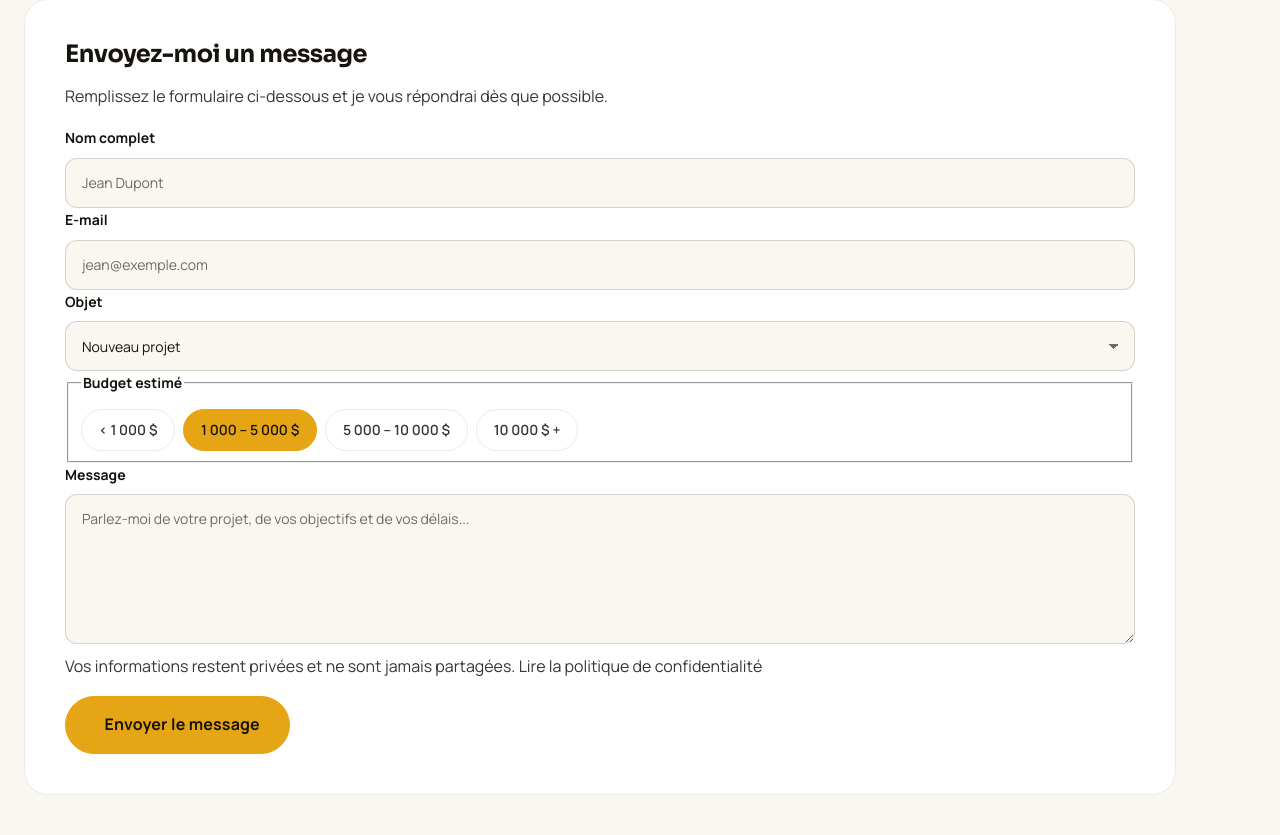
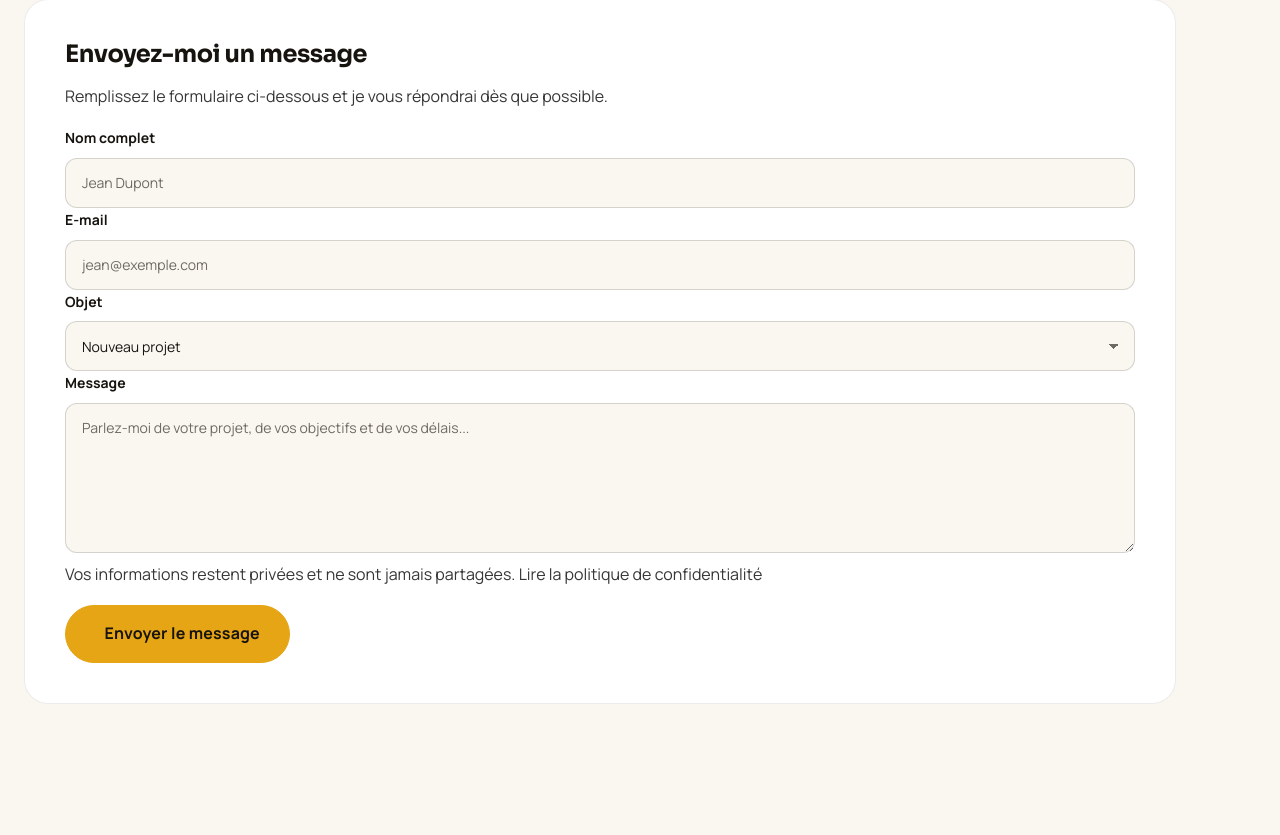
Before and after one commit to driouechoussa/driouechoussa-portfolio, a Laravel app: page /fr/contact in a window 1280 px wide. Shown: the part 957-1792 px from the top of the page. Run offline with Laravel 12, Linux system fonts and the light colour scheme; style sheets or scripts are compiled from the project's sources.

Commit message:
feat(contact)!: remove the estimated budget field
Drop the budget choice from the contact form, its validation, the notification email, the admin message view, translations, styles and privacy policy wording. A migration drops the contact_messages.budget column.

BREAKING CHANGE: contact_messages.budget is removed; run php artisan migrate.

Co-Authored-By: Claude Opus 5.5 <noreply@anthropic.com>

```diff
--- a/app/Filament/Resources/ContactMessages/ContactMessageResource.php
+++ b/app/Filament/Resources/ContactMessages/ContactMessageResource.php
@@ -55,7 +55,6 @@ class ContactMessageResource extends Resource
                 TextEntry::make('email')->copyable()->url(fn (ContactMessage $record) => 'mailto:'.$record->email),
                 TextEntry::make('created_at')->label('Received')->dateTime(),
                 TextEntry::make('subject')->badge(),
-                TextEntry::make('budget')->placeholder('—'),
                 TextEntry::make('locale')->label('Language')->formatStateUsing(fn (string $state) => strtoupper($state)),
                 TextEntry::make('message')->columnSpanFull()->prose(),
                 TextEntry::make('ip_address')->label('IP address')->placeholder('—'),
--- a/app/Http/Requests/StoreContactMessageRequest.php
+++ b/app/Http/Requests/StoreContactMessageRequest.php
@@ -27,7 +27,6 @@ class StoreContactMessageRequest extends FormRequest
             'name' => ['required', 'string', 'max:100'],
             'email' => ['required', 'string', 'email:rfc', 'max:150'],
             'subject' => ['required', Rule::in(ContactMessage::SUBJECTS)],
-            'budget' => ['nullable', Rule::in(ContactMessage::BUDGETS)],
             'message' => ['required', 'string', 'min:20', 'max:5000'],
         ];
     }
--- a/app/Models/ContactMessage.php
+++ b/app/Models/ContactMessage.php
@@ -9,10 +9,9 @@ class ContactMessage extends Model
 {
     public const SUBJECTS = ['project', 'freelance', 'job', 'other'];
 
-    public const BUDGETS = ['lt1k', '1-5k', '5-10k', 'gt10k'];
 
     protected $fillable = [
-        'name', 'email', 'subject', 'budget', 'message', 'locale', 'ip_address', 'user_agent', 'read_at',
+        'name', 'email', 'subject', 'message', 'locale', 'ip_address', 'user_agent', 'read_at',
     ];
 
     protected function casts(): array
--- a/lang/ar/privacy.php
+++ b/lang/ar/privacy.php
@@ -15,7 +15,7 @@ return [
             'body' => ['عند إرسال رسالة، تُحفظ المعلومات التالية حتى أتمكن من قراءتها والرد عليها:'],
             'list' => [
                 'اسمك وعنوان بريدك الإلكتروني',
-                'الموضوع والميزانية والرسالة التي تختار إرسالها',
+                'الموضوع والرسالة التي تختار إرسالها',
                 'لغة الصفحة التي استخدمتها',
                 'عنوان IP ونوع المتصفح، فقط لمنع الرسائل المزعجة وإساءة الاستخدام',
             ],
--- a/lang/ar/ui.php
+++ b/lang/ar/ui.php
@@ -159,11 +159,6 @@ return [
     'form.opt.freelance' => 'تعاون حر',
     'form.opt.job' => 'فرصة عمل',
     'form.opt.other' => 'موضوع آخر',
-    'form.budget' => 'الميزانية التقديرية',
-    'form.b1' => 'أقل من 1000$',
-    'form.b2' => '1000$ – 5000$',
-    'form.b3' => '5000$ – 10000$',
-    'form.b4' => 'أكثر من 10000$',
     'form.message' => 'الرسالة',
     'form.messagePh' => 'حدثني عن مشروعك وأهدافك والجدول الزمني...',
     'form.note' => 'تبقى معلوماتك خاصة ولا تتم مشاركتها أبدًا.',
--- a/lang/en/privacy.php
+++ b/lang/en/privacy.php
@@ -15,7 +15,7 @@ return [
             'body' => ['When you send a message, the following is stored so I can read and answer it:'],
             'list' => [
                 'your name and email address',
-                'the subject, budget and message you choose to send',
+                'the subject and message you choose to send',
                 'the language of the page you used',
                 'your IP address and browser type, only to block spam and abuse',
             ],
--- a/lang/en/ui.php
+++ b/lang/en/ui.php
@@ -159,11 +159,6 @@ return [
     'form.opt.freelance' => 'Freelance collaboration',
     'form.opt.job' => 'Job opportunity',
     'form.opt.other' => 'Something else',
-    'form.budget' => 'Estimated budget',
-    'form.b1' => '< $1k',
-    'form.b2' => '$1k – $5k',
-    'form.b3' => '$5k – $10k',
-    'form.b4' => '$10k+',
     'form.message' => 'Message',
     'form.messagePh' => 'Tell me about your project, goals and timeline...',
     'form.note' => 'Your information stays private and is never shared.',
--- a/lang/fr/privacy.php
+++ b/lang/fr/privacy.php
@@ -15,7 +15,7 @@ return [
             'body' => ['Lorsque vous envoyez un message, les informations suivantes sont enregistrées afin que je puisse le lire et y répondre :'],
             'list' => [
                 'votre nom et votre adresse e-mail',
-                "l'objet, le budget et le message que vous choisissez d'envoyer",
+                "l'objet et le message que vous choisissez d'envoyer",
                 'la langue de la page utilisée',
                 'votre adresse IP et le type de navigateur, uniquement pour bloquer le spam et les abus',
             ],
--- a/lang/fr/ui.php
+++ b/lang/fr/ui.php
@@ -159,11 +159,6 @@ return [
     'form.opt.freelance' => 'Collaboration freelance',
     'form.opt.job' => 'Offre d\'emploi',
     'form.opt.other' => 'Autre demande',
-    'form.budget' => 'Budget estimé',
-    'form.b1' => '< 1 000 $',
-    'form.b2' => '1 000 – 5 000 $',
-    'form.b3' => '5 000 – 10 000 $',
-    'form.b4' => '10 000 $ +',
     'form.message' => 'Message',
     'form.messagePh' => 'Parlez-moi de votre projet, de vos objectifs et de vos délais...',
     'form.note' => 'Vos informations restent privées et ne sont jamais partagées.',
--- a/resources/css/site/main.css
+++ b/resources/css/site/main.css
@@ -1079,11 +1079,6 @@ select.input-ui { appearance: none; background-image: linear-gradient(45deg, tra
 .field.has-error .input-ui { border-color: #e5484d; }
 .field-error { display: none; margin-top: 0.4rem; font-size: var(--fs-xs); color: #e5484d; font-weight: 600; }
 .field.has-error .field-error { display: block; }
-.budget-options { display: flex; flex-wrap: wrap; gap: 0.5rem; }
-.budget-options input { position: absolute; opacity: 0; pointer-events: none; }
-.budget-options label { cursor: pointer; }
-.budget-options input:checked + label { background: var(--primary); border-color: var(--primary); color: var(--on-primary); }
-.budget-options input:focus-visible + label { outline: 2px solid var(--primary); outline-offset: 2px; }
 
 .toast-ui {
   position: fixed;
--- a/resources/views/mail/new-contact-message.blade.php
+++ b/resources/views/mail/new-contact-message.blade.php
@@ -4,7 +4,6 @@
 **Name:** {{ $contactMessage->name }}<br>
 **Email:** {{ $contactMessage->email }}<br>
 **Subject:** {{ $contactMessage->subject }}<br>
-**Budget:** {{ $contactMessage->budget ?? '—' }}<br>
 **Language:** {{ $contactMessage->locale }}
 
 <x-mail::panel>
--- a/resources/views/pages/contact.blade.php
+++ b/resources/views/pages/contact.blade.php
@@ -61,15 +61,6 @@
                   <option value="other" @selected(old('subject') === 'other') data-i18n="form.opt.other">{{ __('ui.form.opt.other') }}</option>
                 </select>
               </div>
-              <fieldset class="col-12 field">
-                <legend class="form-label-ui" data-i18n="form.budget">{{ __('ui.form.budget') }}</legend>
-                <div class="budget-options">
-                  <input type="radio" name="budget" id="b1" value="lt1k" @checked(old('budget', '1-5k') === 'lt1k')><label class="chip" for="b1" data-i18n="form.b1">{{ __('ui.form.b1') }}</label>
-                  <input type="radio" name="budget" id="b2" value="1-5k" @checked(old('budget', '1-5k') === '1-5k')><label class="chip" for="b2" data-i18n="form.b2">{{ __('ui.form.b2') }}</label>
-                  <input type="radio" name="budget" id="b3" value="5-10k" @checked(old('budget', '1-5k') === '5-10k')><label class="chip" for="b3" data-i18n="form.b3">{{ __('ui.form.b3') }}</label>
-                  <input type="radio" name="budget" id="b4" value="gt10k" @checked(old('budget', '1-5k') === 'gt10k')><label class="chip" for="b4" data-i18n="form.b4">{{ __('ui.form.b4') }}</label>
-                </div>
-              </fieldset>
               <div class="col-12 field @error('message') has-error @enderror">
                 <label class="form-label-ui" for="message" data-i18n="form.message">{{ __('ui.form.message') }}</label>
                 <textarea class="input-ui" id="message" name="message" required minlength="20" data-i18n-placeholder="form.messagePh" placeholder="{{ __('ui.form.messagePh') }}" maxlength="5000" aria-describedby="messageError" @error('message') aria-invalid="true" @enderror>{{ old('message') }}</textarea>
```
Also changed, not shown: docs/website-requirements.md (+1 -1 lines), tests/Feature/ContactFormTest.php (+0 -1 lines), database/migrations/2026_11_15_000006_drop_budget_from_contact_messages_table.php (added).
